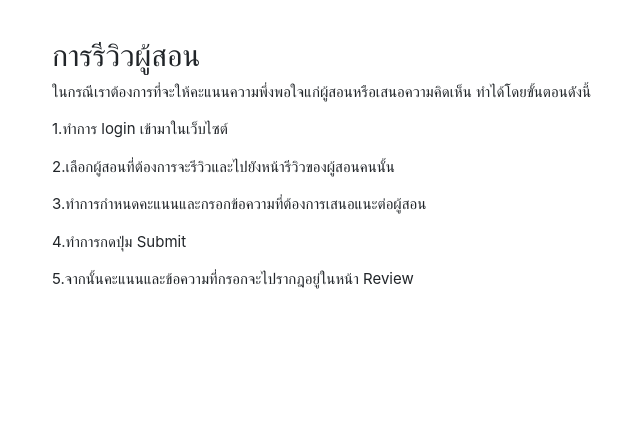
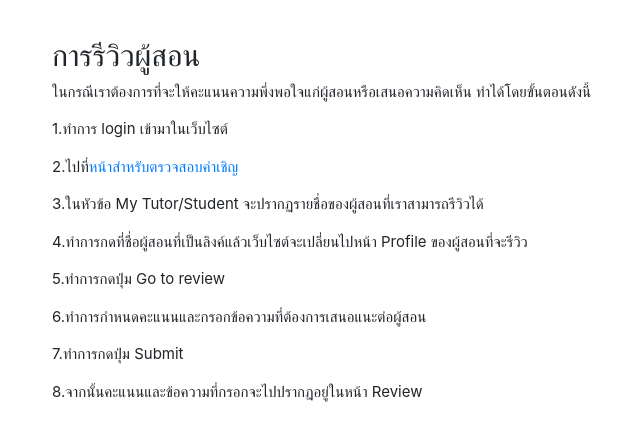
Before and after one commit to bccsctop/Django-EduMatch-cloned-, a Django app: template edu/templates/answers/answer13.html in a window 1280 px wide. Shown: the part 53-494 px from the top of the page, without its empty margins (33-673 px from the left). Run offline with Django 3.2, Linux system fonts and the light colour scheme; the template is opened without the code that fills it, so the values that code supplies are empty; parts of the project's set-up code (start-up, migrations or seed data) failed here and were passed over; some libraries are stand-ins or nearby versions.

Commit message:
Fix layout and contents in answers pages and Add check-review answer page in webiste

```diff
--- a/edu/templates/answers/answer11.html
+++ b/edu/templates/answers/answer11.html
@@ -136,6 +136,7 @@
                 </ul>
             </form>
         </div>
+    </nav>
     {% else %}
     <nav class="navbar navbar-expand-md navbar-dark fixed-top bg-dark">
         <a class="navbar-brand" href="/">SPARK</a>
--- a/edu/templates/answers/answer13.html
+++ b/edu/templates/answers/answer13.html
@@ -174,11 +174,13 @@
         <h2>การรีวิวผู้สอน</h2>
         <p>ในกรณีเราต้องการที่จะให้คะแนนความพึ่งพอใจแก่ผู้สอนหรือเสนอความคิดเห็น ทำได้โดยขั้นตอนดังนี้</p>
         <p>1.ทำการ login เข้ามาในเว็บไซต์</p>
-        <p>2.เลือกผู้สอนที่ต้องการจะรีวิวและไปยังหน้ารีวิวของผู้สอนคนนั้น</a>
-        </p>
-        <p>3.ทำการกำหนดคะแนนและกรอกข้อความที่ต้องการเสนอแนะต่อผู้สอน</p>
-        <p>4.ทำการกดปุ่ม Submit </p>
-        <p>5.จากนั้นคะแนนและข้อความที่กรอกจะไปรากฎอยู่ในหน้า Review</p>
+        <p>2.ไปที่<a href="/match-result/">หน้าสำหรับตรวจสอบคำเชิญ</a></p>
+        <p>3.ในหัวข้อ My Tutor/Student จะปรากฏรายชื่อของผู้สอนที่เราสามารถรีวิวได้</p>
+        <p>4.ทำการกดที่ชื่อผู้สอนที่เป็นลิงค์แล้วเว็บไซต์จะเปลี่ยนไปหน้า Profile ของผู้สอนที่จะรีวิว</p>
+        <p>5.ทำการกดปุ่ม Go to review</p>
+        <p>6.ทำการกำหนดคะแนนและกรอกข้อความที่ต้องการเสนอแนะต่อผู้สอน</p>
+        <p>7.ทำการกดปุ่ม Submit </p>
+        <p>8.จากนั้นคะแนนและข้อความที่กรอกจะไปปรากฎอยู่ในหน้า Review</p>
 
     </div>
 
--- a/edu/templates/answers/answer9.html
+++ b/edu/templates/answers/answer9.html
@@ -171,7 +171,7 @@
 
     <div class="container text-left">
         <br />
-        <h2>เปลี่ยนหรือรีเซ็ตรหัสผ่าน</h2>s
+        <h2>เปลี่ยนหรือรีเซ็ตรหัสผ่าน</h2>
         <p>ในกรณีที่คุณลืมรหัสผ่าน คุณสามารถเปลี่ยนรหัสผ่านเพื่อความปลอดภัยหรือรีเซ็ตรหัสผ่านใหม่ได้</p>
         <p>1.ไปที่<a href="/accounts/password_reset/">หน้าสำหรับรีเซ็ตรหัสผ่าน</a></p>
         <p>2.ให้กรอกอีเมล์ที่ใช้สร้างบัญชี SPARK แล้วกดปุ่ม Reset my password</p>
```
Also changed, not shown: edu/templates/answers/answer14.html (+7 -3 lines), edu/templates/help.html (+8 -27 lines). Lines whose indentation alone changed are shown as unchanged.
